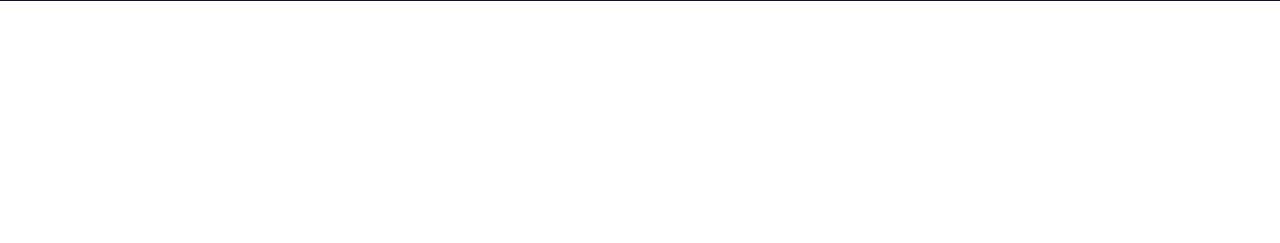
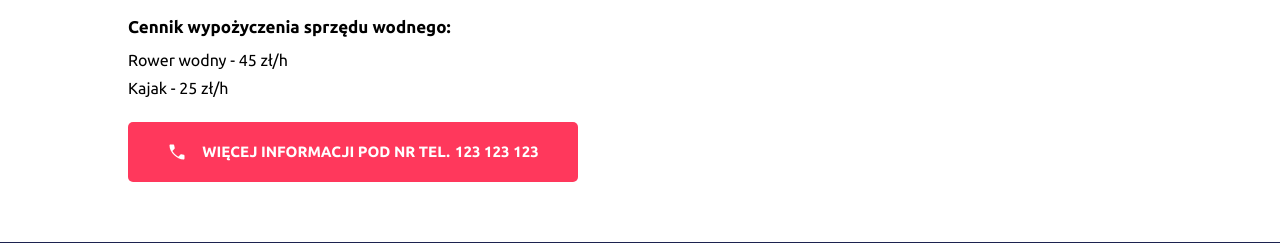
Before and after one commit to Sa1m0n31/osrodek-sitnica, a PHP site: page /wypozyczalnia.html in a window 1280 px wide. Shown: the part 669-912 px from the top of the page. Before the commit the page ends 670 px from the top, so only its background shows below. Run offline with PHP 8.4, Linux system fonts and the light colour scheme.

Commit message:
Add next two pages

```diff
--- a/mobile.css
+++ b/mobile.css
@@ -58,6 +58,7 @@
         width: 350px;
     }
 
+    .btn--water .desktop,
     .singleRoom__subheader__btn .desktop {
         display: none;
     }
@@ -167,6 +168,31 @@
 @media(max-width: 768px) {
     .w {
         width: 90%;
+    }
+
+    .flex--images {
+        flex-direction: column;
+    }
+
+    .img--flex {
+        width: 100%;
+    }
+
+    .img--flex:first-child {
+        margin: 0 0 20px;
+    }
+
+    .water__header {
+        font-size: 16px;
+    }
+
+    .btn--water,
+    .water__text {
+        font-size: 14px;
+    }
+
+    .attractions {
+        grid-template-columns: repeat(2, 1fr);
     }
 
     .singleRoom__subheader__text {
--- a/style.css
+++ b/style.css
@@ -643,6 +643,7 @@ button, a {
     margin-top: 20px;
 }
 
+.btn--water .desktop,
 .singleRoom__subheader__btn .desktop {
     padding-right: 5px;
 }
@@ -793,3 +794,51 @@ form {
 .btn--submit:hover {
     background: var(--hover);
 }
+
+.attractions {
+    margin: 40px 0;
+    display: grid;
+    grid-template-columns: repeat(5, 1fr);
+    grid-gap: 40px;
+    max-width: 1000px;
+}
+
+.attractions__text {
+    color: var(--primary);
+    font-size: 14px;
+    margin: 20px 0 0;
+}
+
+.img--flex {
+    width: 49%;
+}
+
+.img--flex:first-child {
+    margin-right: 2%;
+}
+
+.flex--images {
+    margin: 20px 0;
+}
+
+.water__header {
+    font-weight: 700;
+    font-size: 17px;
+    margin: 30px 0 15px;
+}
+
+.water__text {
+    font-size: 16px;
+    margin: 10px 0;
+}
+
+.btn--water {
+    margin: 25px 0 0;
+    max-width: 450px;
+    border-radius: 5px;
+}
+
+.btn--water .icon {
+    width: 20px;
+    margin-right: 15px;
+}
--- a/wypozyczalnia.html
+++ b/wypozyczalnia.html
@@ -116,6 +116,33 @@
   </div>
 
   <!-- PAGE -->
+  <div class="section section--page w">
+    <h1 class="pageHeader pageHeader--offer">
+      Wypożyczalnia sprzętu wodnego
+    </h1>
+
+    <div class="flex flex--images">
+      <img class="img img--flex" src="./img/wypozyczalnia1.png" alt="wypozyczalnia" />
+      <img class="img img--flex" src="./img/wypozyczalnia2.png" alt="wypozyczalnia" />
+    </div>
+
+    <h2 class="water__header">
+      Cennik wypożyczenia sprzędu wodnego:
+    </h2>
+
+    <p class="water__text">
+      Rower wodny - 45 zł/h
+    </p>
+    <p class="water__text">
+      Kajak - 25 zł/h
+    </p>
+
+    <a class="btn--submit center btn--water"
+       href="tel:+48123123123">
+      <img class="icon" src="./img/telefon.svg" alt="telefon" />
+      <span class="desktop">Więcej informacji pod nr tel.</span> <span>123 123 123</span>
+    </a>
+  </div>
 
   <footer class="footer">
     <div class="footer__inner w flex">
```
Also changed, not shown: atrakcje.html (+42 -0 lines), img/atr7.png.
